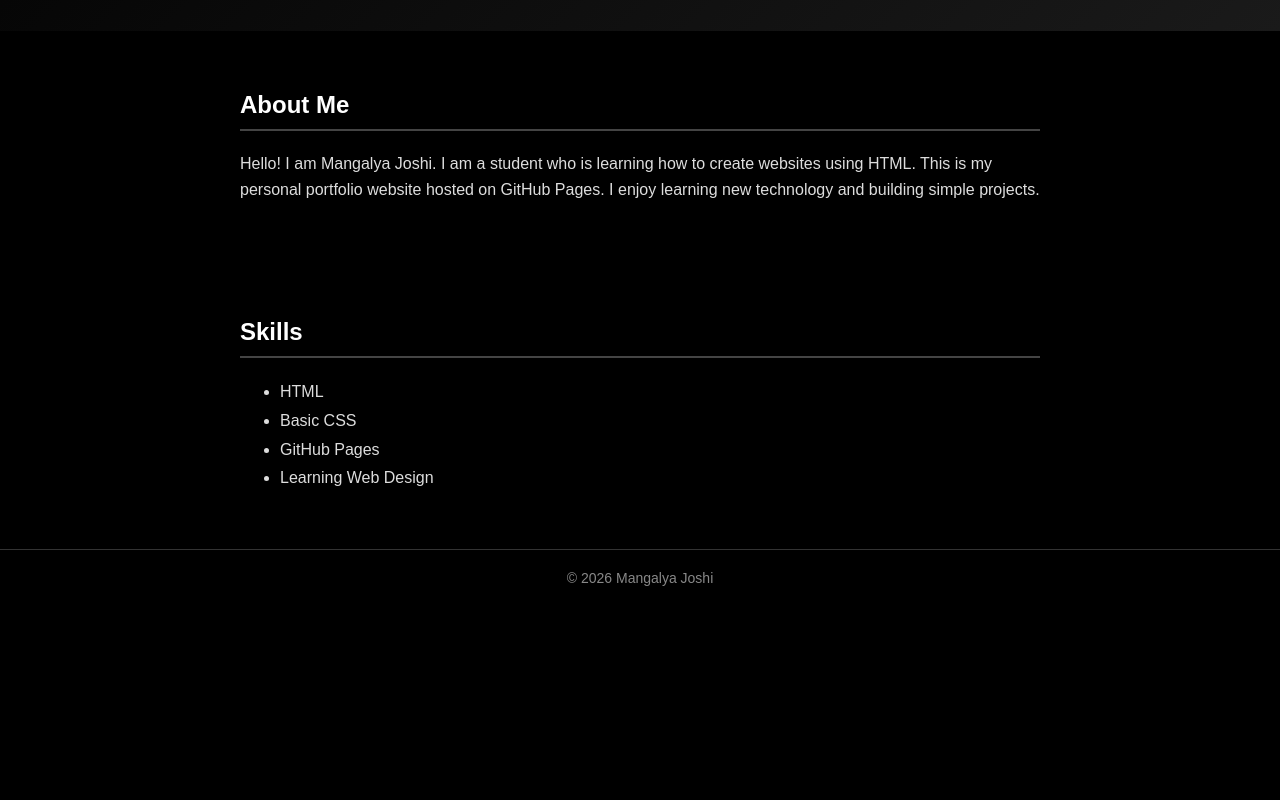
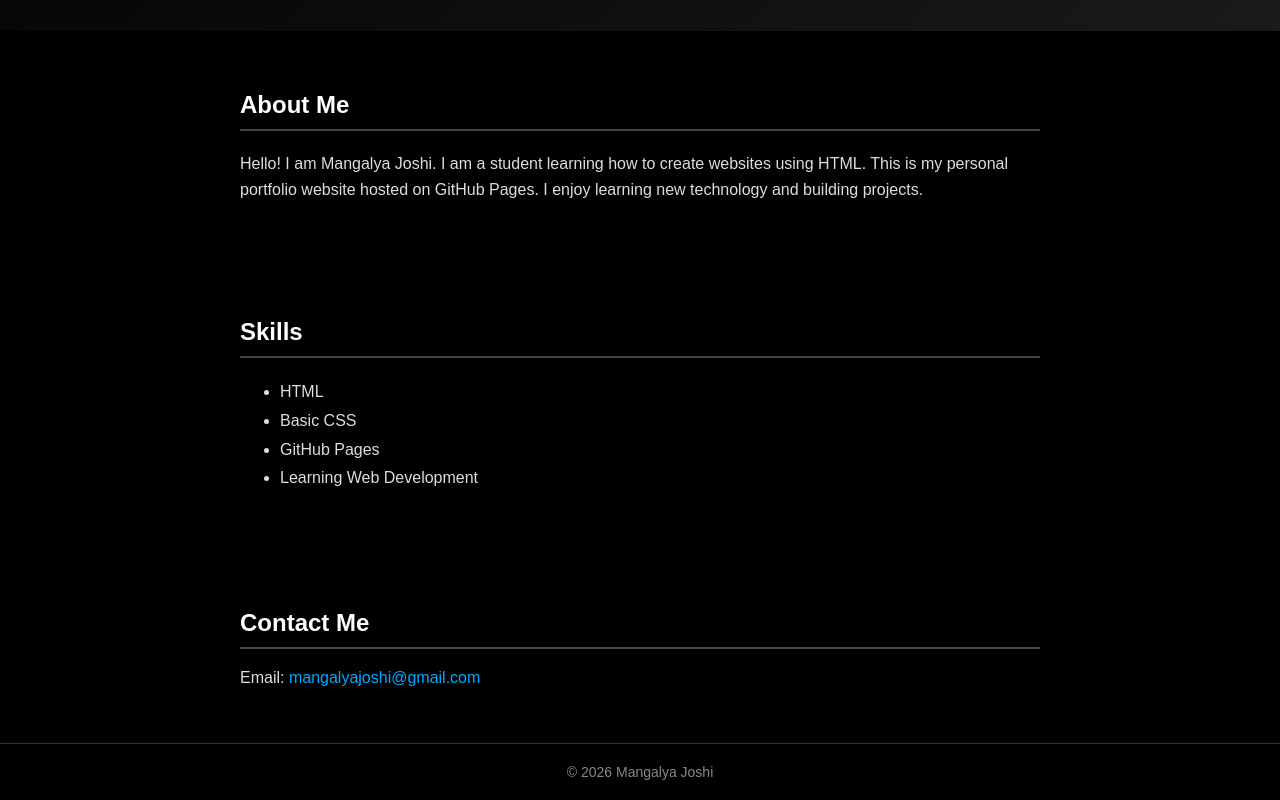
Before and after one commit to mangalyajoshi-ux/my-website, a plain HTML site: page index.html in a window 1280 px wide. Shown: the part 392-1192 px from the top of the page. Before the commit the page ends 998 px from the top, so only its background shows below. Drawn offline with Linux system fonts and the light colour scheme.

Commit message:
Update index.html

```diff
--- a/index.html
+++ b/index.html
@@ -1,3 +1,4 @@
+
 
 
 <!DOCTYPE html>
@@ -27,27 +28,30 @@
            border-radius:50%;
            border:3px solid white;
            margin-bottom:20px;
-     ">  <h1 style="font-size: 36px; margin-bottom: 10px;">
+         ">
+
+    <h1 style="font-size: 36px; margin-bottom: 10px;">
       Mangalya Joshi
     </h1>
+
     <p style="font-size: 18px; color: #cccccc;">
       Student | Learning Web Development
     </p>
   </div>
 
-  <!-- About Section -->
+  <!-- About Me -->
   <div style="max-width: 800px; margin: auto; padding: 40px 20px;">
     <h2 style="border-bottom: 2px solid #444; padding-bottom: 10px;">
       About Me
     </h2>
     <p style="font-size: 16px; line-height: 1.6; color: #dddddd;">
-      Hello! I am Mangalya Joshi. I am a student who is learning how to create
-      websites using HTML. This is my personal portfolio website hosted on
-      GitHub Pages. I enjoy learning new technology and building simple projects.
+      Hello! I am Mangalya Joshi. I am a student learning how to create
+      websites using HTML. This is my personal portfolio website hosted
+      on GitHub Pages. I enjoy learning new technology and building projects.
     </p>
   </div>
 
-  <!-- Skills Section -->
+  <!-- Skills -->
   <div style="max-width: 800px; margin: auto; padding: 40px 20px;">
     <h2 style="border-bottom: 2px solid #444; padding-bottom: 10px;">
       Skills
@@ -56,8 +60,24 @@
       <li>HTML</li>
       <li>Basic CSS</li>
       <li>GitHub Pages</li>
-      <li>Learning Web Design</li>
+      <li>Learning Web Development</li>
     </ul>
+  </div>
+
+  <!-- Contact -->
+  <div style="max-width: 800px; margin: auto; padding: 40px 20px;">
+    <h2 style="border-bottom: 2px solid #444; padding-bottom: 10px;">
+      Contact Me
+    </h2>
+
+    <p style="font-size: 16px; color: #dddddd;">
+      Email:
+      <a href="mailto:yourname@gmail.com"
+         style="color: #00aaff; text-decoration: none;">
+        mangalyajoshi@gmail.com
+
+      </a>
+    </p>
   </div>
 
   <!-- Footer -->
```
Lines whose indentation alone changed are shown as unchanged.
